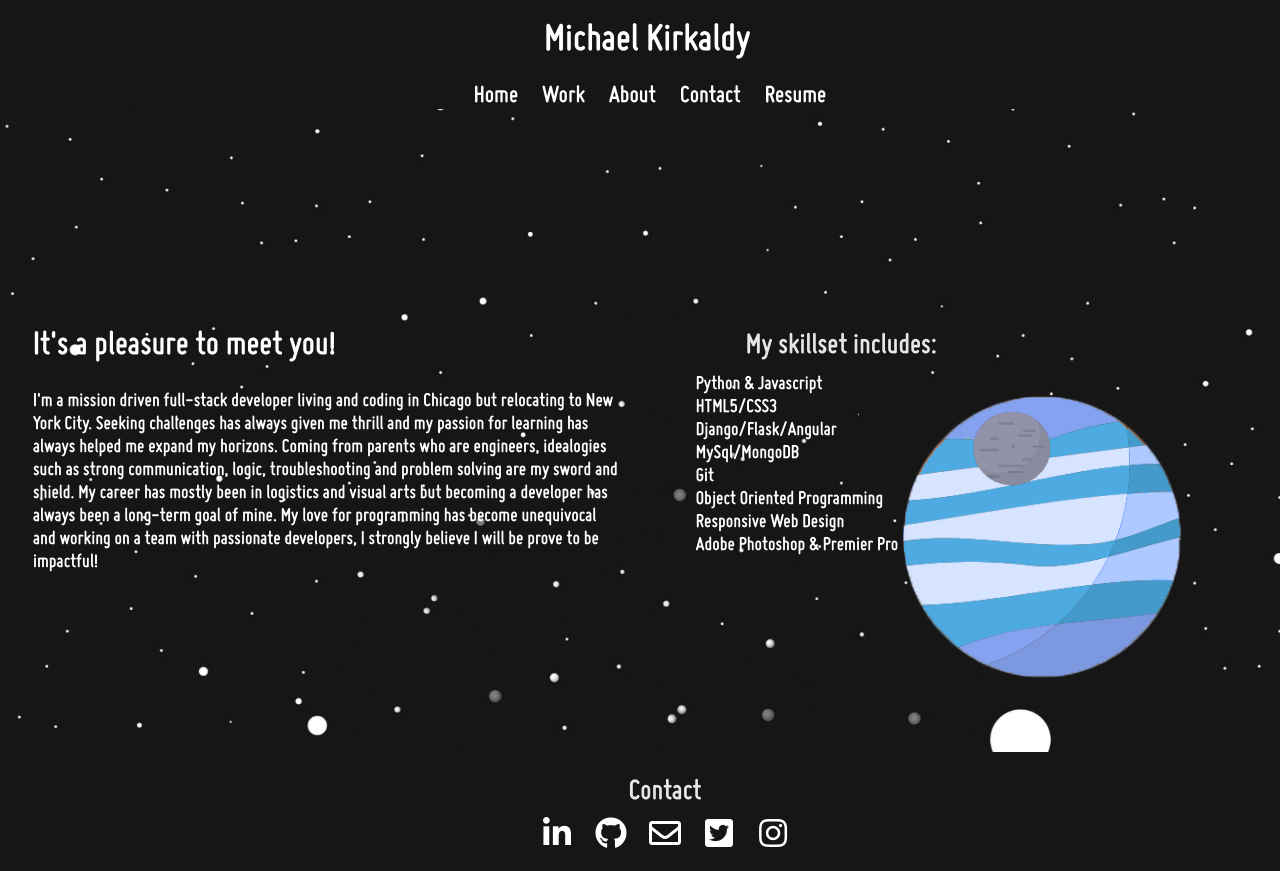
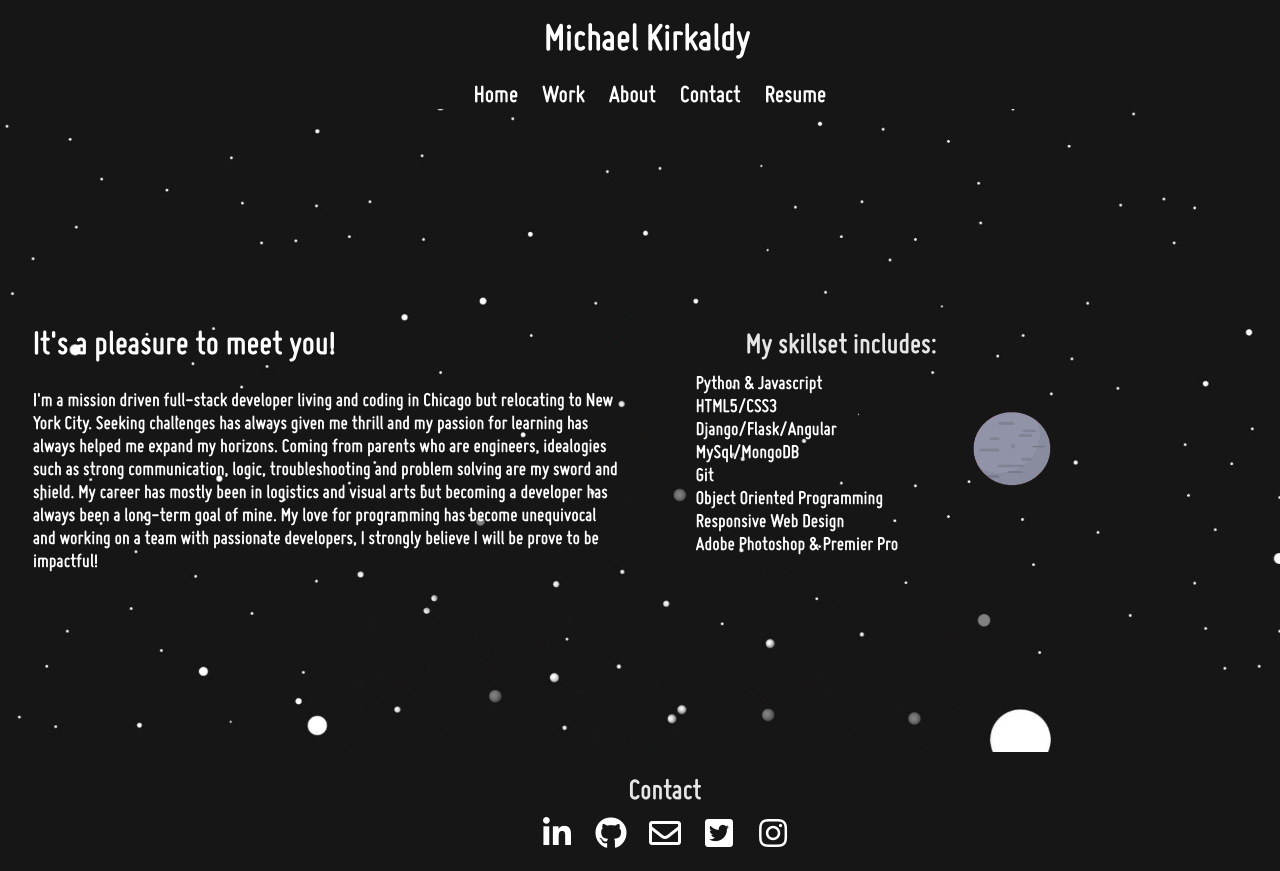
Before and after one commit to MichaelKirkaldyV/works, a Django app: page /about in a window 1280 px wide. Run offline with Django 3.2, Linux system fonts and the light colour scheme; parts of the project's set-up code (start-up, migrations or seed data) failed here and were passed over; some libraries are stand-ins or nearby versions.

Commit message:
Updates to css

```diff
--- a/apps/portfolio_/static/portfolio_/css/about.css
+++ b/apps/portfolio_/static/portfolio_/css/about.css
@@ -402,6 +402,7 @@ h2 {
 		margin-top: 275px;
 		margin-right: 300px;
 		right: -214px;
+		display: none;
 	}
 
 
--- a/apps/portfolio_/static/portfolio_/css/home.css
+++ b/apps/portfolio_/static/portfolio_/css/home.css
@@ -308,7 +308,7 @@ h2 {
 	}
 }
 
-@media only screen and (min-width: 1024px) and (max-width: 1444px){
+@media only screen and (min-width: 1024px) and (max-width: 1280px){
 
 	.container {
 		width: 100%;
```
